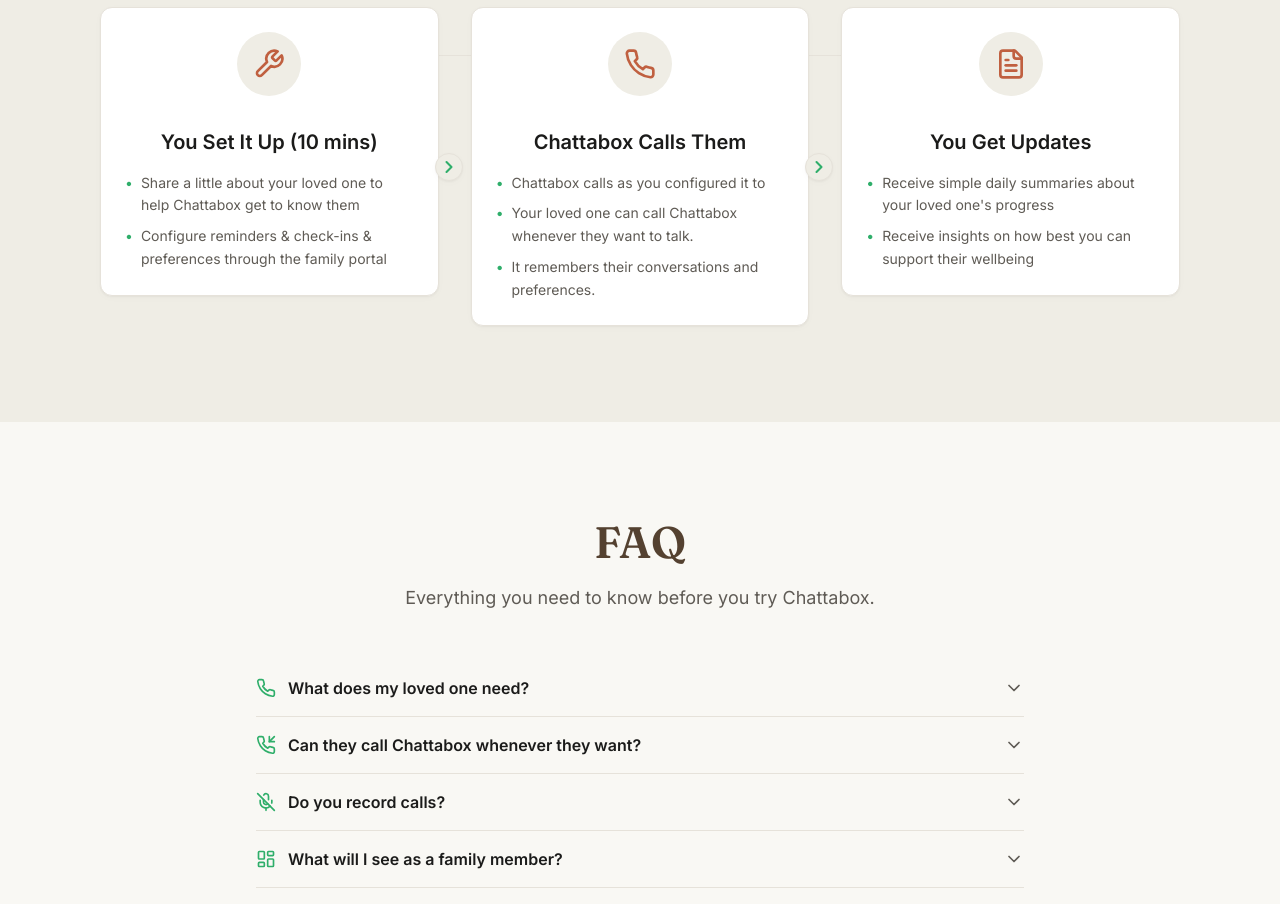
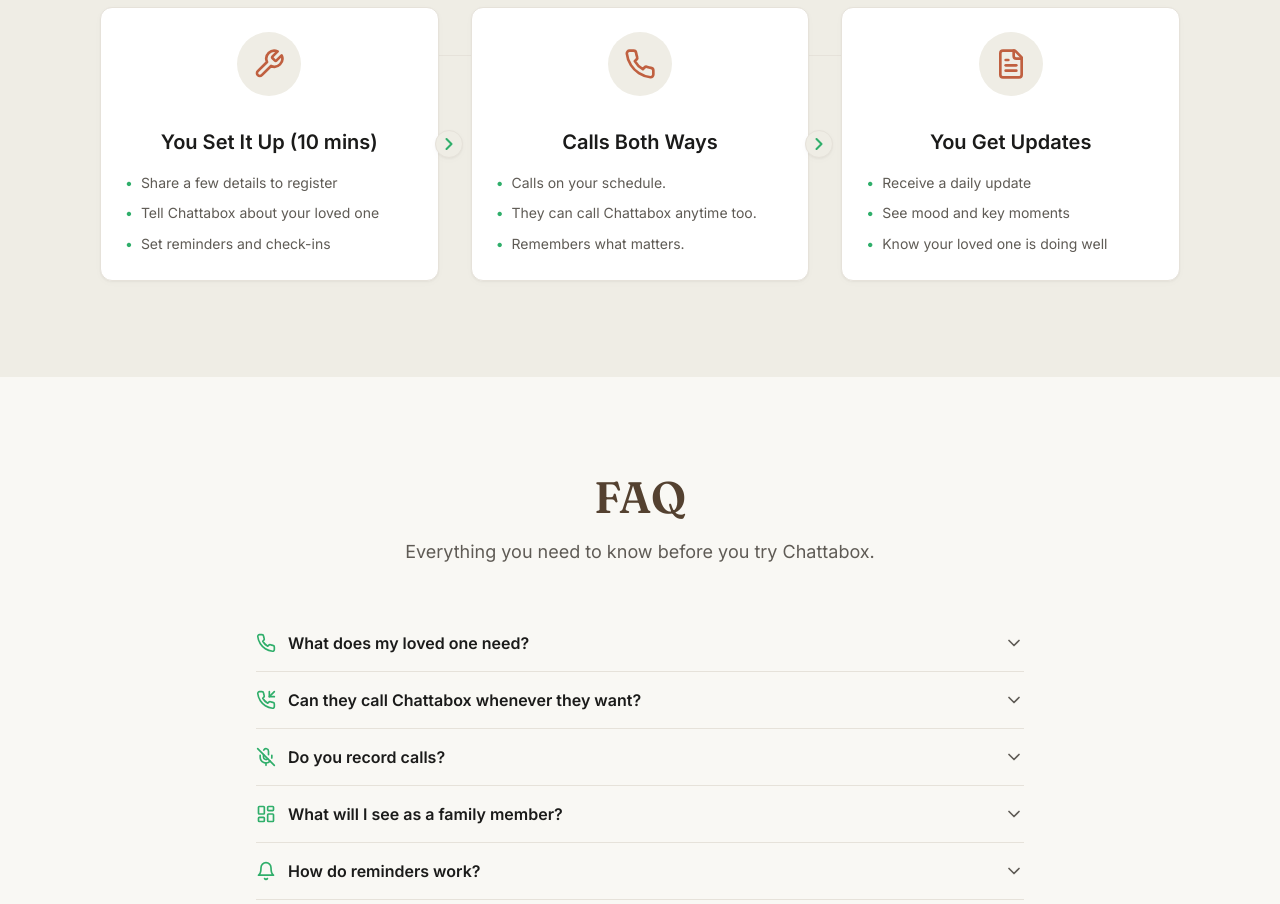
Before and after one commit to hawkpersonal/ChattaBox-Public-Website, a React (Vite) app: page / in a window 1280 px wide. Shown: the part 3040-3944 px from the top of the page. Built offline with nearby package versions, Linux system fonts and the light colour scheme.

Commit message:
Refine FAQ and HowItWorks sections with clearer language and improved descriptions for better user understanding

```diff
--- a/src/components/sections/FAQ.tsx
+++ b/src/components/sections/FAQ.tsx
@@ -39,13 +39,13 @@
   {
     question: "Do you record calls?",
     answer:
-      "No — we don't record audio. We do create written transcripts to help Chattabox remember context, but these aren't viewable and are only used to power service analytics.",
+      "No. We don't store call audio. We create a private text transcript so Chattabox can remember context and improve the experience. Families don't see word-for-word transcripts, and access is tightly restricted.",
     icon: MicOff,
   },
   {
     question: "What will I see as a family member?",
     answer:
-      "You'll get a gentle overview — like general topics discussed, mood trends, and helpful flags (for example, missed check-ins). You won't see word-for-word transcripts.",
+      "You'll get a gentle daily update with general topics, mood and engagement trends, and practical flags like missed check-ins or repeated low mood. You won't see word-for-word transcripts.",
     icon: LayoutDashboard,
   },
   {
@@ -70,14 +70,14 @@
     question: "Is my family's information private?",
     answer: (
       <>
-        Yes. We minimise what we collect, protect it with encryption and restricted access, and we never sell your data. You can contact{" "}
+        Yes. We minimise what we collect, protect it with encryption and restricted access, and we never sell your data. You can request deletion at any time. You can contact{" "}
         <a
           href="mailto:privacy@chattabox.io"
           className="text-[#C06040] hover:text-accent-green underline"
         >
           privacy@chattabox.io
         </a>{" "}
-        any time.
+        whenever you need.
       </>
     ),
     icon: ShieldCheck,
@@ -85,7 +85,7 @@
   {
     question: "What does Chattabox cost?",
     answer:
-      "Chattabox is free during early access while we refine the experience. After that, we plan to offer a small range of simple plans — including a more affordable option — so most families can find something that fits their budget. We'll always be clear on pricing before anything changes.",
+      "Chattabox is free during early access while we refine the experience. We'll introduce simple paid plans later, and we'll always share pricing clearly and give notice before anything changes.",
     icon: Wallet,
   },
   {
--- a/src/components/sections/HowItWorks.tsx
+++ b/src/components/sections/HowItWorks.tsx
@@ -5,19 +5,19 @@
     number: "1",
     icon: Wrench,
     title: "You Set It Up (10 mins)",
-    description: "- Share a little about your loved one to help Chattabox get to know them\n- Configure reminders & check-ins & preferences through the family portal",
+    description: "- Share a few details to register\n- Tell Chattabox about your loved one\n- Set reminders and check-ins",
   },
   {
     number: "2",
     icon: Phone,
-    title: "Chattabox Calls Them",
-    description: "- Chattabox calls as you configured it to\n- Your loved one can call Chattabox whenever they want to talk.\nIt remembers their conversations and preferences.",
+    title: "Calls Both Ways",
+    description: "- Calls on your schedule.\n- They can call Chattabox anytime too.\n- Remembers what matters.",
   },
   {
     number: "3",
     icon: FileText,
     title: "You Get Updates",
-    description: "- Receive simple daily summaries about your loved one's progress\n- Receive insights on how best you can support their wellbeing",
+    description: "- Receive a daily update\n- See mood and key moments\n- Know your loved one is doing well",
   },
 ];
 
@@ -57,37 +57,45 @@
                         <>
                           <li className="flex items-baseline gap-2">
                             <span className="text-accent-green">•</span>
-                            <span>Share a little about your loved one to help Chattabox get to know them</span>
+                            <span>Share a few details to register</span>
                           </li>
                           <li className="flex items-baseline gap-2">
                             <span className="text-accent-green">•</span>
-                            <span>Configure reminders & check-ins & preferences through the family portal</span>
+                            <span>Tell Chattabox about your loved one</span>
+                          </li>
+                          <li className="flex items-baseline gap-2">
+                            <span className="text-accent-green">•</span>
+                            <span>Set reminders and check-ins</span>
                           </li>
                         </>
                       ) : step.number === "2" ? (
                         <>
                           <li className="flex items-baseline gap-2">
                             <span className="text-accent-green">•</span>
-                            <span>Chattabox calls as you configured it to</span>
+                            <span>Calls on your schedule.</span>
                           </li>
                           <li className="flex items-baseline gap-2">
                             <span className="text-accent-green">•</span>
-                            <span>Your loved one can call Chattabox whenever they want to talk.</span>
+                            <span>They can call Chattabox anytime too.</span>
                           </li>
                           <li className="flex items-baseline gap-2">
                             <span className="text-accent-green">•</span>
-                            <span>It remembers their conversations and preferences.</span>
+                            <span>Remembers what matters.</span>
                           </li>
                         </>
                       ) : (
                         <>
                           <li className="flex items-baseline gap-2">
                             <span className="text-accent-green">•</span>
-                            <span>Receive simple daily summaries about your loved one's progress</span>
+                            <span>Receive a daily update</span>
                           </li>
                           <li className="flex items-baseline gap-2">
                             <span className="text-accent-green">•</span>
-                            <span>Receive insights on how best you can support their wellbeing</span>
+                            <span>See mood and key moments</span>
+                          </li>
+                          <li className="flex items-baseline gap-2">
+                            <span className="text-accent-green">•</span>
+                            <span>Know your loved one is doing well</span>
                           </li>
                         </>
                       )}
```
